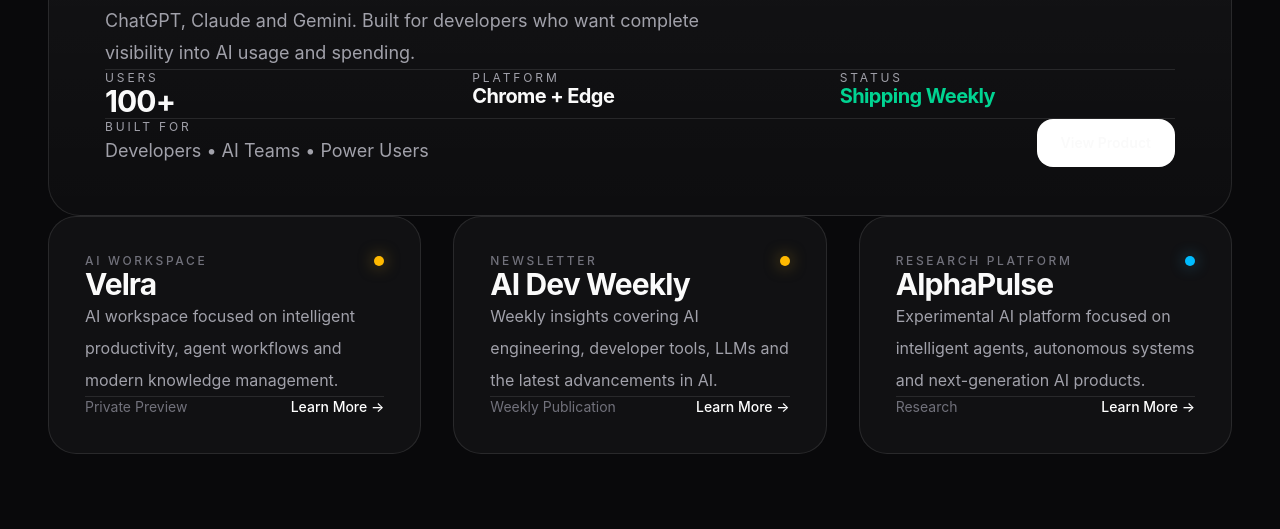
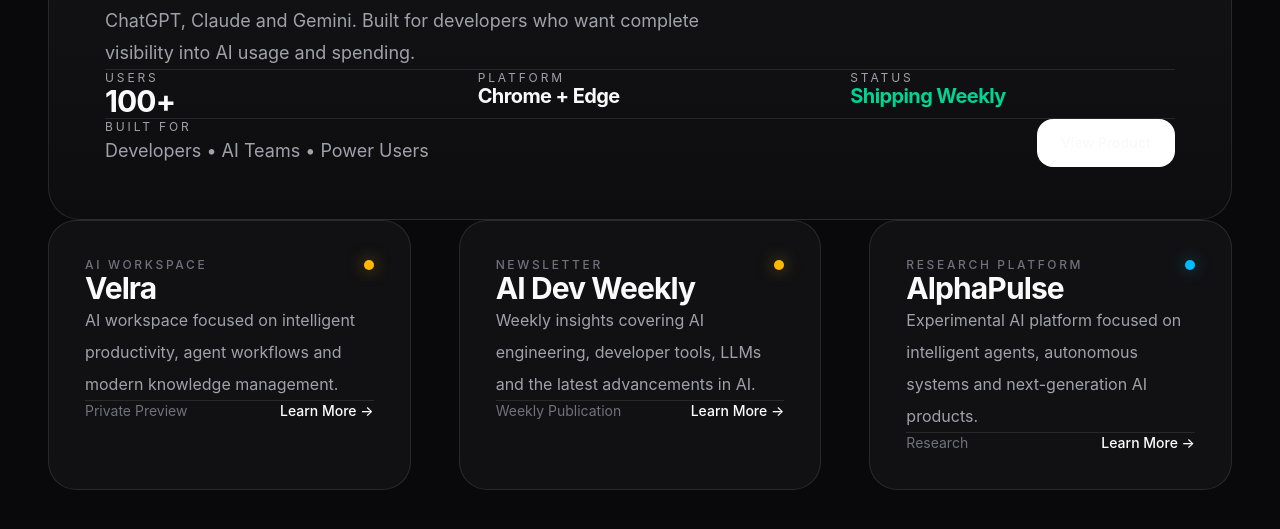
Before and after one commit to anu-ship-it/devportfolio, an Astro site: page / in a window 1280 px wide. Shown: the part 1635-2164 px from the top of the page. Built offline with nearby package versions, Linux system fonts and the light colour scheme; Astro itself is replaced by a stand-in of ours.

Commit message:
Fixing the Broken UI

```diff
--- a/src/components/sections/SystemsInProduction.astro
+++ b/src/components/sections/SystemsInProduction.astro
@@ -43,7 +43,7 @@
       <!-- Top -->
 
       <div
-        class="flex flex-col gap-8 lg:flex-row lg:items-start lg:justify-between"
+        class="flex flex-col gap-12 lg:flex-row lg:items-start lg:justify-between"
       >
 
         <div class="max-w-[620px]">
@@ -95,7 +95,7 @@
       ></div>
 
       <div
-        class="grid gap-8 md:grid-cols-3"
+        class="grid gap-12 md:grid-cols-3"
       >
 
         <div>
@@ -107,7 +107,7 @@
           </p>
 
           <h4
-            class="mt-3 text-3xl font-bold"
+            class="mt-5 text-3xl font-bold"
           >
             100+
           </h4>
@@ -123,7 +123,7 @@
           </p>
 
           <h4
-            class="mt-3 text-xl font-semibold"
+            class="mt-5 text-xl font-semibold"
           >
             Chrome + Edge
           </h4>
@@ -139,7 +139,7 @@
           </p>
 
           <h4
-            class="mt-3 text-xl font-semibold text-emerald-400"
+            class="mt-5 text-xl font-semibold text-emerald-400"
           >
             Shipping Weekly
           </h4>
@@ -155,7 +155,7 @@
       <!-- Bottom -->
 
       <div
-        class="flex flex-col gap-6 lg:flex-row lg:items-end lg:justify-between"
+        class="flex flex-col gap-6 lg:flex-row lg:items-end pb-1 lg:justify-between"
       >
 
         <div>
@@ -187,7 +187,7 @@
         <!-- Products Grid -->
 
     <div
-      class="mt-12 grid gap-8 lg:grid-cols-3"
+      class="mt-12 grid gap-12 lg:grid-cols-3"
     >
 
       <!-- Velra -->
```
